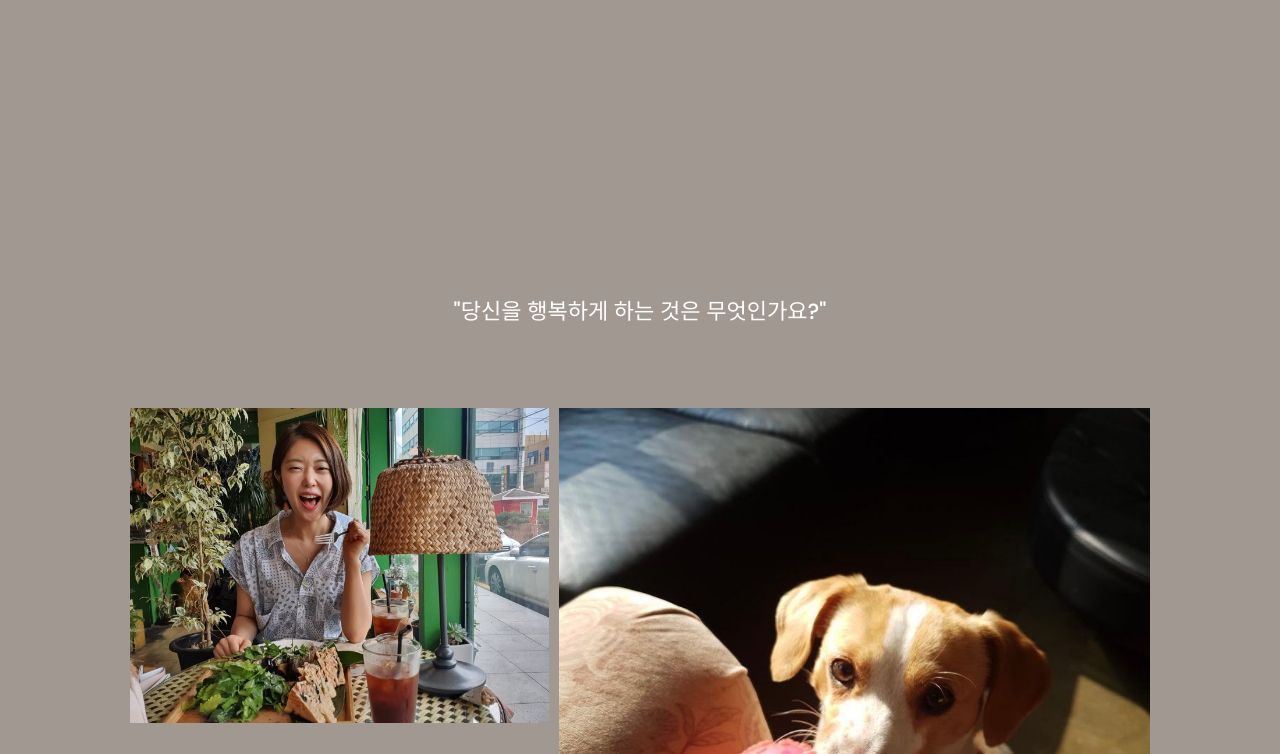
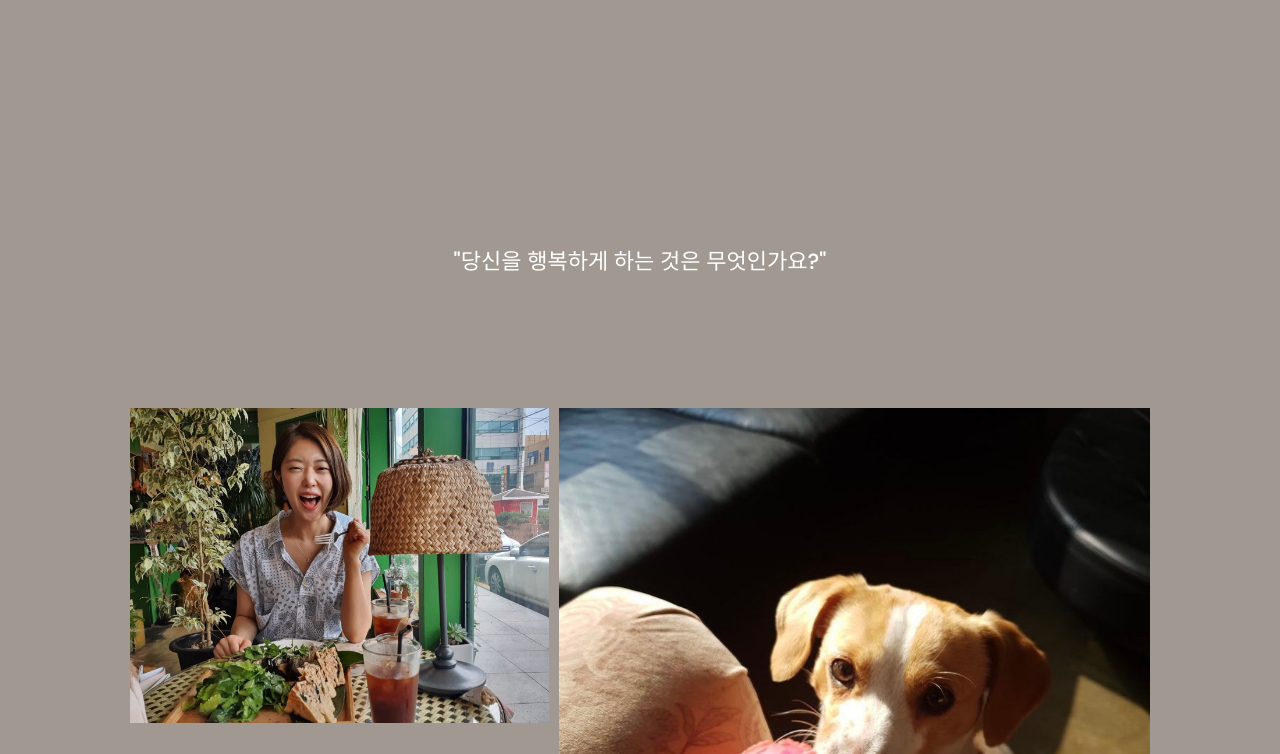
Before and after one commit to minju1009/self-introduction, a plain HTML site: page index.html in a window 1280 px wide. Shown: the part 802-1556 px from the top of the page. Drawn offline with Linux system fonts and the light colour scheme.

Commit message:
revise: grid and clear console

```diff
--- a/css/about.css
+++ b/css/about.css
@@ -2,8 +2,7 @@
 /* About */
 .about__container{
     margin-top: 30px;
-    padding: 80px var(--padding-bigger) 0px;
-    background-color: #A19991;
+    padding: 80px var(--padding-bigger) var(--padding);
     display: grid;
     height: 220vh;
     grid-template-columns: repeat(12, 1fr);
@@ -20,10 +19,20 @@
     width: 100%;
 }
 
+#baking__main{
+    height: 100%;
+    object-fit: cover;
+}
+
+#photography__main, #travel__main, #workout__main{
+    height: 100%;
+}
 
 .about__container img{
     max-width: 100%;
     max-height: 100%;
+    width: 100%;
+    height: 100%;
     width: auto;
     height: auto;
     object-fit: cover;
--- a/css/text.css
+++ b/css/text.css
@@ -95,18 +95,13 @@
 
 /* subtext */
 
-#about__text_subtext{
-    padding: 300px var(--padding);
-    background-color: var(--color-dark-beige);
-    color: white;
-    height: auto;
-}
 
-#about__text_subtext p{
-    margin: 0 20%;
+#about__text p{
     font-size: var(--font-regular);
     font-weight: var(--weight-semi-bold);
     line-height: 1.3em;
-    display: block;
     text-align: center;
+    position: static;
+    padding-top: 250px;
+    color: white;
 }
--- a/index.html
+++ b/index.html
@@ -39,9 +39,7 @@
         <span id="happiness" class="about__text-big">happiness</span>
         <span id="and" class="about__text-little">and</span>
         <span id="excitement" class="about__text-big">excitement</span>
-        <div id="about__text_subtext">
-            <p>"당신을 행복하게 하는 것은 무엇인가요?"</p>
-        </div>
+        <p>"당신을 행복하게 하는 것은 무엇인가요?"</p>
     </div>
 
 
--- a/main.js
+++ b/main.js
@@ -6,7 +6,6 @@ const happiness = document.querySelector('#happiness');
 
 window.addEventListener('scroll', function() {
     let value = window.scrollY;
-    console.log(value);
     if (value > 10) {
         happiness.style.animation = 'slide-in-from-left-to-right 0.8s ease-out'
 
```
